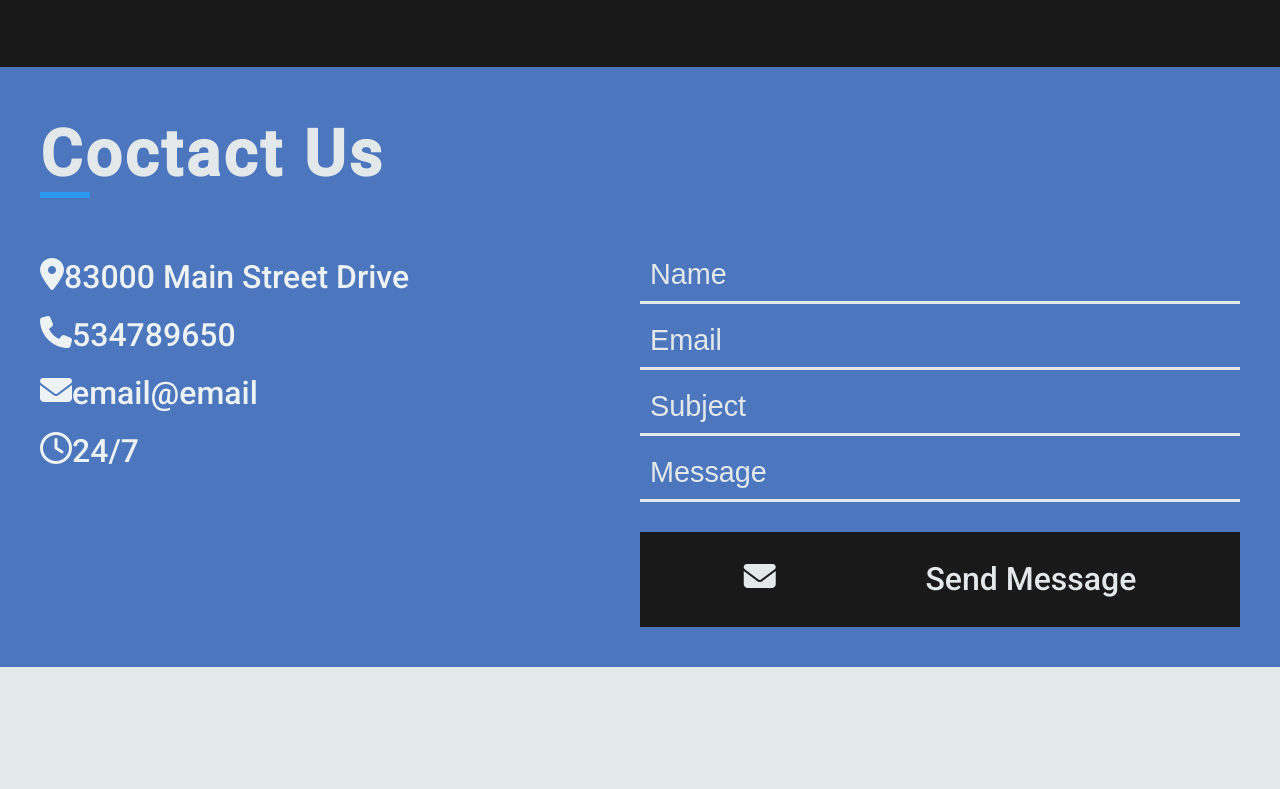
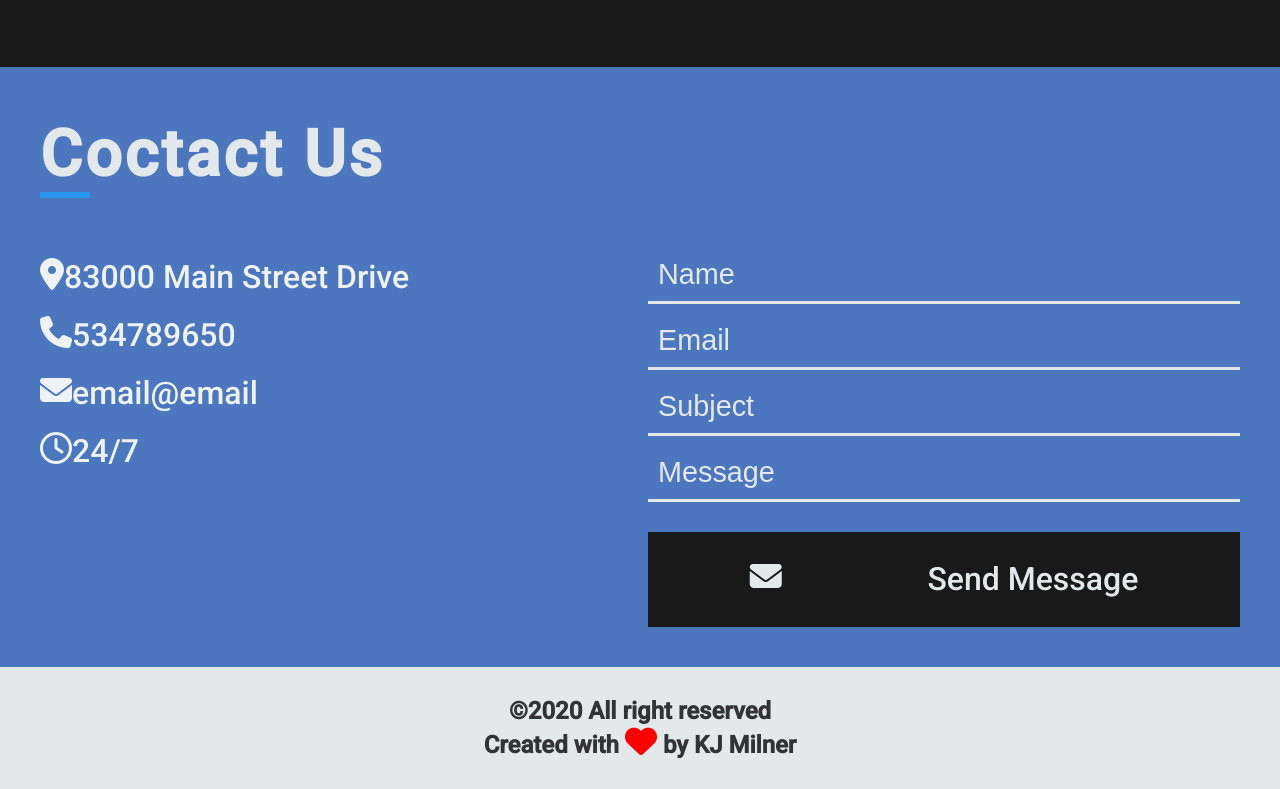
Before and after one commit to kanruethai-jomsaeng/coding-website-only-flex-box, a plain HTML site: page index.html in a window 1280 px wide. Shown: the part 5490-6279 px from the top of the page. Before the commit the page ends 6157 px from the top, so only its background shows below. Drawn offline with nearby package versions, Linux system fonts and the light colour scheme.

Commit message:
add footer

```diff
--- a/css/style.css
+++ b/css/style.css
@@ -672,10 +672,21 @@ form input::placeholder{
 .contact-center{
     display: grid;
     grid-template-columns: repeat(2, 1fr);
-    grid-column-gap{
-        1em
+    grid-column-gap:
+        1em;
     }
 }
+
+.footer-container{
+    margin:15px auto;
+    padding: 15px;
+    text-align: center;
+    font-size: 1.5rem;
+    color: #333;
+}
+.heart i{
+    color: red;
+    font-size: 2rem;
 }
 
 
--- a/index.html
+++ b/index.html
@@ -485,6 +485,15 @@
 </div>
 </section>
 <!--end of contact form -->
+<footer Class="footer-container">
+<div>
+<h4 class="footer-text">&copy;<span>2020</span>
+    <span class="company">All right reserved</span>
+
+</h4>
+<h4 class="footer-text"><span>Created with </span><span class="heart"><i class="fas fa-heart"></i></span> by KJ Milner </h4>
+</div>
+</footer>
 
  <!-- jguery -->
 <script src="https://ajax.googleapis.com/ajax/libs/jquery/3.5.1/jquery.min.js"></script>
```
Also changed, not shown: 1 other file.
